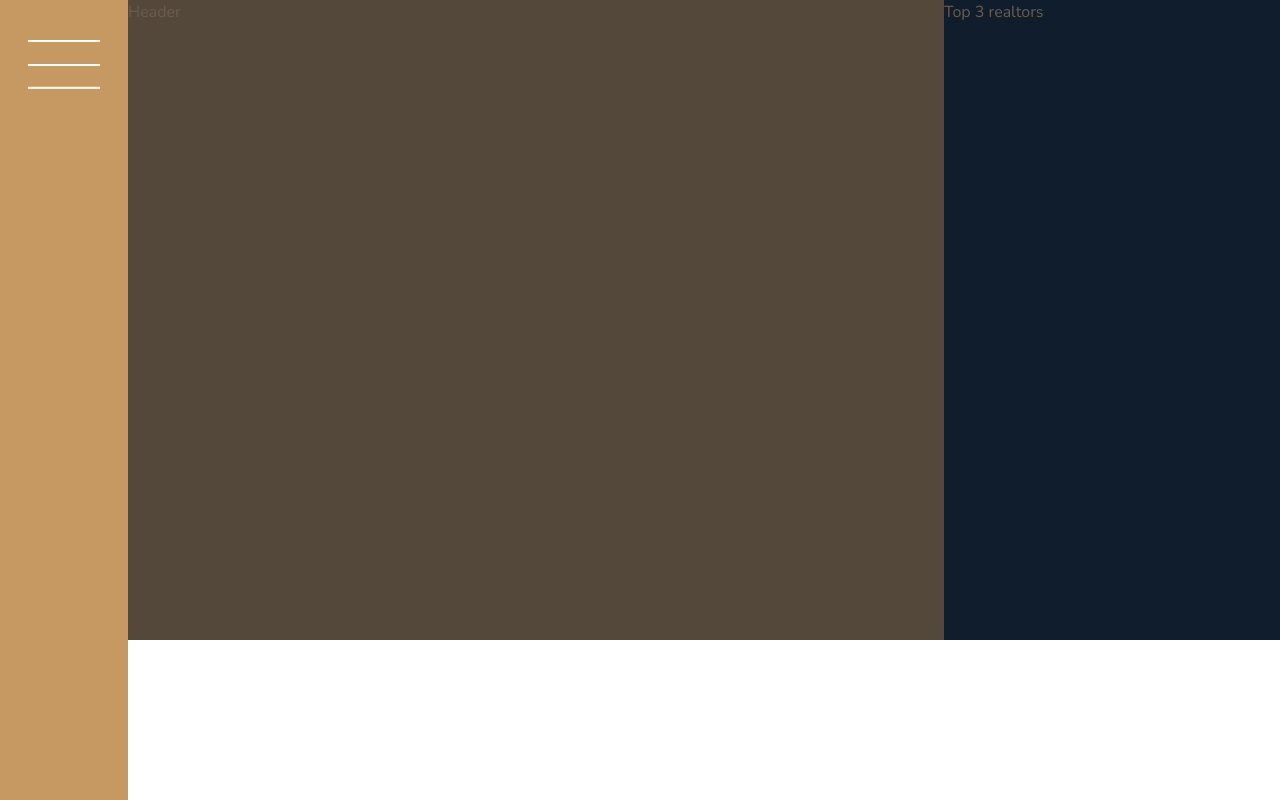
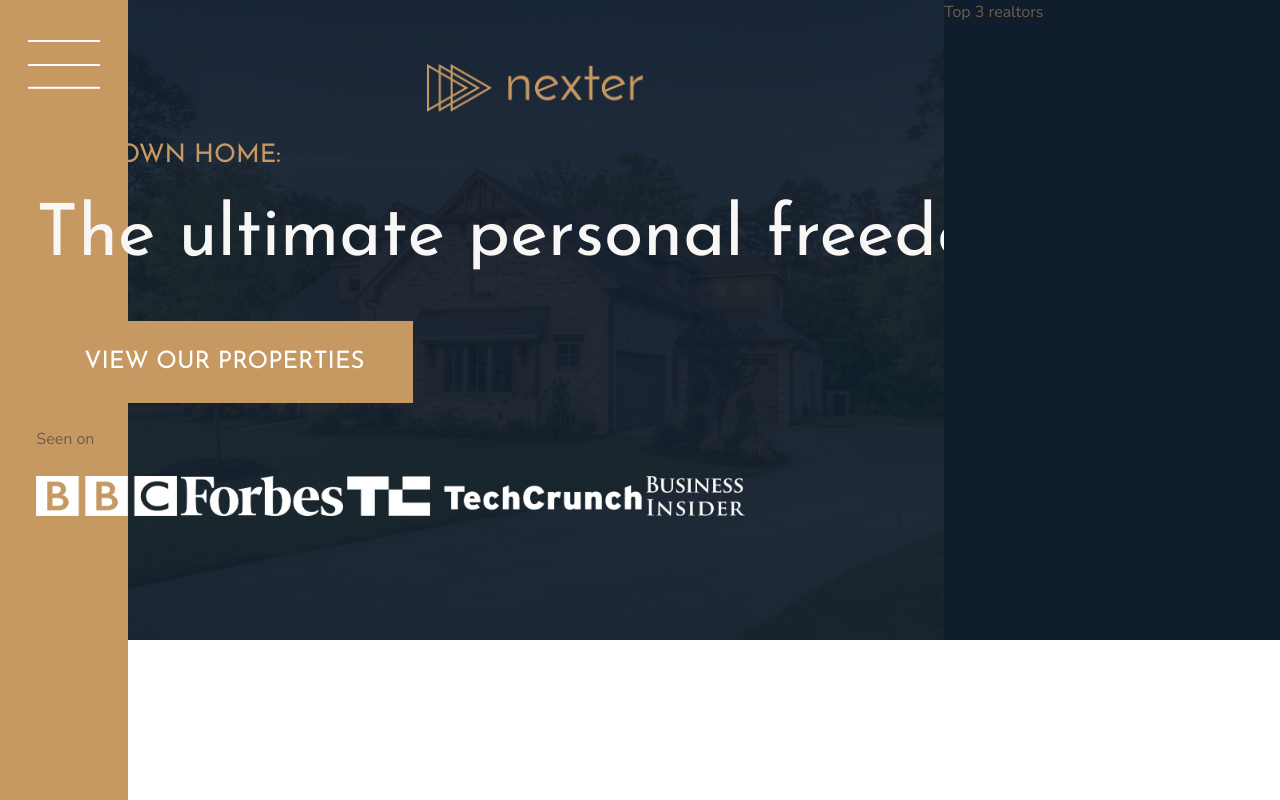
Before and after one commit to GeorgeMitsikaris/CSS3-Grid-Tutorial, a website: page index.html in a window 1280 px wide. Shown: the top 800 px of the page. Drawn offline with nearby package versions, Linux system fonts and the light colour scheme.

Commit message:
Building the header part 1

```diff
--- a/index.html
+++ b/index.html
@@ -15,9 +15,19 @@
         <div class="sidebar">
             <button class="nav-btn"></button>
         </div>
-        <div class="header">
-            Header
-        </div>
+        <header class="header">
+            <img src="img/logo.png" alt="Nexter Logo" class="header__logo">
+            <h3 class="heading-3">Your own home:</h3>
+            <h1 class="heading-1">The ultimate personal freedom</h1>
+            <button class="btn header__btn">View our properties</button>
+            <div class="header__seenon-text">Seen on</div>
+            <div class="header__seenon-logos">
+                <img src="img/logo-bbc.png" alt="Seen on logo 1">
+                <img src="img/logo-forbes.png" alt="Seen on logo 2">
+                <img src="img/logo-techcrunch.png" alt="Seen on logo 3">
+                <img src="img/logo-bi.png" alt="Seen on logo 4">
+            </div>
+        </header>
         <div class="realtors">
             Top 3 realtors
         </div>
--- a/sass/_header.scss
+++ b/sass/_header.scss
@@ -1,4 +1,35 @@
 .header{
      background-color: $color-grey-dark-1;
      grid-column: full-start / col-end 6;
+     background-image: linear-gradient(rgba($color-secondary, .93), rgba($color-secondary, .93)), url('../img/hero.jpeg');
+     background-size: cover;
+     background-position: center;
+     padding: 8rem;
+     padding-top: 4rem;
+
+     display: grid;
+     grid-template-rows: 1fr min-content 6rem 1fr;
+     grid-template-columns: max-content;
+     grid-row-gap: 1.5rem;
+     justify-content: center;
+
+     &__logo{
+          height: 3rem;
+          justify-self: center;
+     }
+
+     &__btn{
+          align-self: start;
+          justify-self: start;
+     }
+
+     &__seenon-text{
+
+     }
+
+     &__seenon-logos{
+          img{
+               height: 2.5rem;
+          }
+     }
 }
--- a/sass/_typography.scss
+++ b/sass/_typography.scss
@@ -5,6 +5,9 @@
 
 .heading-1{
      @extend %heading;
+     font-size: 4.5rem;
+     color: $color-grey-light-1;
+     line-height: 1;
 }
 
 .heading-2{
```
Also changed, not shown: css/style.css.
